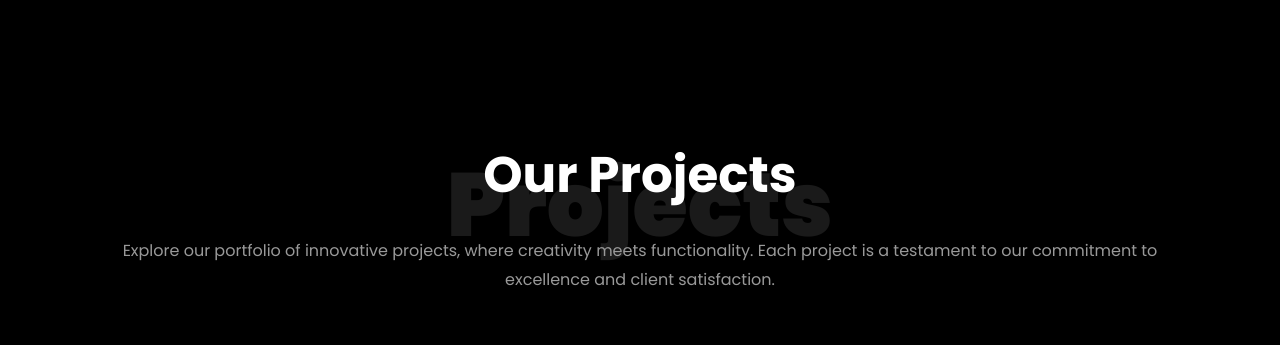
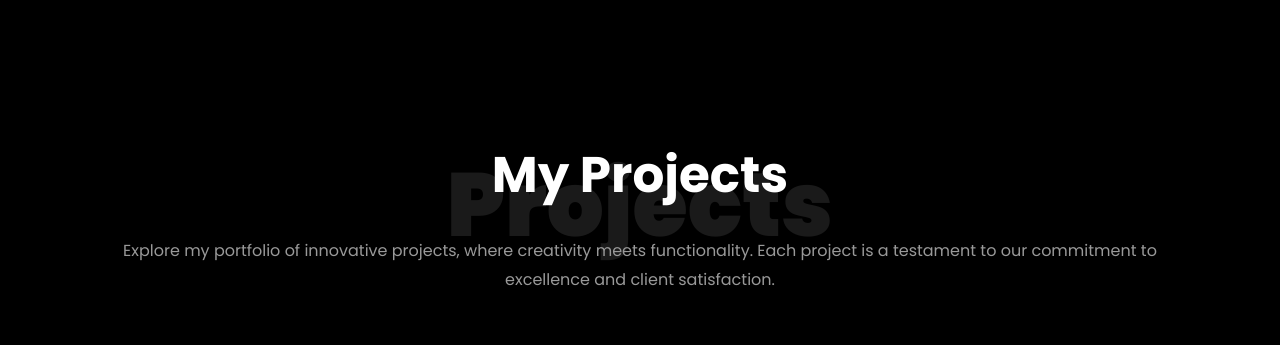
Before and after one commit to sagdilshan/Portfolio_HTML, a plain HTML site: page index.html in a window 1280 px wide. Shown: the part 4420-4765 px from the top of the page. Drawn offline with Linux system fonts and the light colour scheme; files whose address does not match are found by name.

Commit message:
Update index.html

```diff
--- a/index.html
+++ b/index.html
@@ -389,8 +389,8 @@
 			<div class="row justify-content-center pb-5">
 				<div class="col-md-12 heading-section text-center ftco-animate">
 					<h1 class="big big-2">Projects</h1>
-					<h2 class="mb-4">Our Projects</h2>
-					<p>Explore our portfolio of innovative projects, where creativity meets functionality.
+					<h2 class="mb-4">My Projects</h2>
+					<p>Explore my portfolio of innovative projects, where creativity meets functionality.
 						Each project is a testament to our commitment to excellence and client satisfaction.</p>
 				</div>
 			</div>
```
